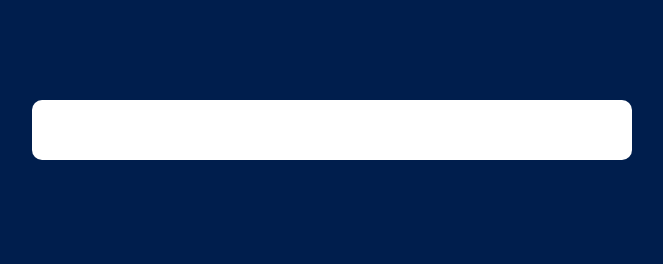
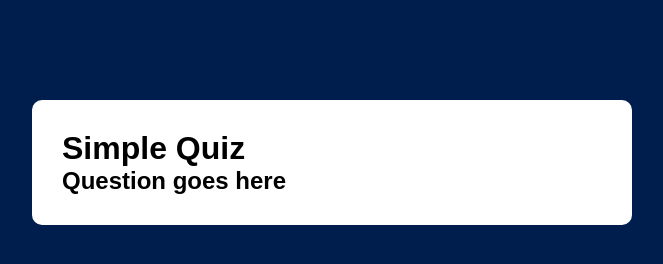
Before and after one commit to KiritoCalgeta/quiz-app, a plain HTML site: page index.html in a window 1280 px wide. Shown: the whole page, without its empty margins (308-971 px from the left). Drawn offline with Linux system fonts and the light colour scheme.

Commit message:
added heading and quiz div

```diff
--- a/index.html
+++ b/index.html
@@ -6,7 +6,10 @@
     </head>
     <body>
 <div class="app">
-
+    <h1>Simple Quiz</h1>
+    <div class="quiz">
+        <h2 id="question">Question goes here</h2>
+    </div>
 </div>
 
     </body>
```
